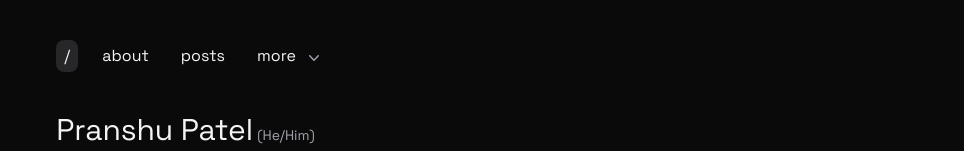
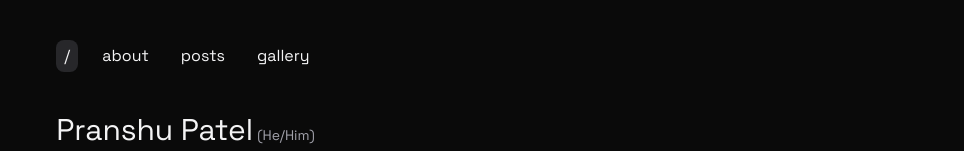
Before and after one commit to pranshu05/pranshu05.vercel.app, a Next.js app: page / in a window 1280 px wide. Shown: the top 151 px of the page, without its empty margins (157-1121 px from the left). Built offline with nearby package versions, Linux system fonts and the light colour scheme.

Commit message:
refactor: Update NavBar component to include gallery route

```diff
--- a/src/components/(layout)/NavBar.tsx
+++ b/src/components/(layout)/NavBar.tsx
@@ -8,8 +8,7 @@ const NavBar: React.FC = () => {
 
     const handleLinkClick = () => setIsOpen(false);
 
-    const routes = ['/', '/about', '/posts'];
-    const menuRoutes = ['/gallery'];
+    const routes = ['/', '/about', '/posts', '/gallery'];
 
     return (
         <header className="w-11/12 md:w-4/5 lg:w-3/4 xl:w-2/3 2xl:w-1/2 mx-auto py-10">
@@ -20,22 +19,6 @@ const NavBar: React.FC = () => {
                             <p className={`text-zinc-100 py-1 px-2 rounded-lg ${path === route ? 'bg-zinc-600 bg-opacity-40' : 'hover:bg-zinc-700 hover:bg-opacity-30'}`} onClick={handleLinkClick}>{route === '/' ? '/' : route.substring(1)}</p>
                         </Link>
                     ))}
-                    <div className="relative inline-block">
-                        <button type="button" className={`inline-flex w-full justify-center gap-x-1.5 text-zinc-100 py-1 px-2 rounded-lg hover:bg-zinc-700 hover:bg-opacity-30 transition`} onClick={() => setIsOpen(!isOpen)}>more
-                            <svg className="-mr-1 h-6 w-6 pt-1 text-gray-400" viewBox="0 0 20 20" fill="currentColor" aria-hidden="true">
-                                <path fillRule="evenodd" d="M5.23 7.21a.75.75 0 011.06.02L10 11.168l3.71-3.938a.75.75 0 111.08 1.04l-4.25 4.5a.75.75 0 01-1.08 0l-4.25-4.5a.75.75 0 01.02-1.06z" clipRule="evenodd" />
-                            </svg>
-                        </button>
-                        <div className={`absolute ${isOpen ? 'opacity-100 transform scale-100' : 'opacity-0 transform scale-0'} transition-all duration-300 ease-in-out delay-150 left-0 z-10 mt-2 w-fit origin-top-right rounded-lg shadow-lg bg-zinc-900 text-zinc-100`} role="menu" aria-orientation="vertical" aria-labelledby="menu-button" tabIndex={-1}>
-                            <div className="p-2" role="none">
-                                {menuRoutes.map((route) => (
-                                    <Link key={route} href={route} passHref>
-                                        <p className={`block w-fit mb-2 text-zinc-100 py-1 px-2 rounded-lg ${path === route ? 'bg-zinc-600 bg-opacity-40' : 'hover:bg-zinc-700 hover:bg-opacity-30'}`} onClick={handleLinkClick} role="menuitem" tabIndex={-1}>{route.substring(1)}</p>
-                                    </Link>
-                                ))}
-                            </div>
-                        </div>
-                    </div>
                 </div>
             </nav>
         </header>
```
